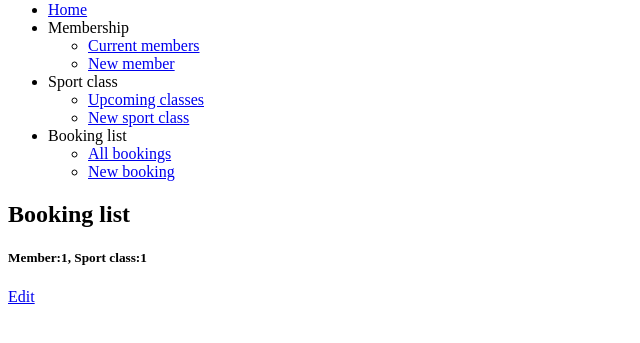
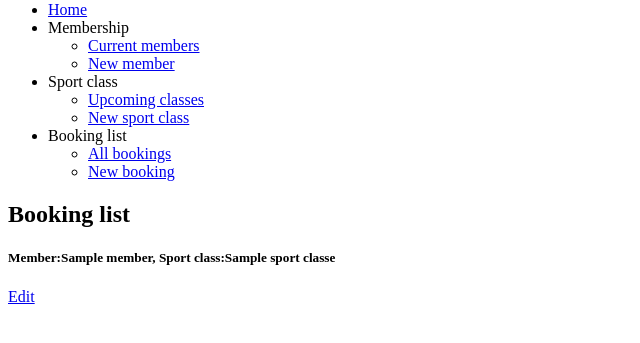
Before and after one commit to aleriig/gym_project, a Flask app: page /booking_lists in a window 1280 px wide. Shown: the part 79-422 px from the top of the page, without its empty margins (0-640 px from the left). Run offline with Flask 2, Linux system fonts and the light colour scheme; a database or web service that is not in the repository returns one stand-in record (values such as "Sample title"); some libraries are stand-ins or nearby versions.

Commit message:
creating new booking list

```diff
--- a/console.py
+++ b/console.py
@@ -50,8 +50,5 @@ booking_list_repository.save(booking_list_1)
 booking_list_2 = Booking_list(member_5, sport_class_5)
 booking_list_repository.save(booking_list_2)
 
-# booking_list_3 = Booking_list(member_4, sport_class_5)
-# booking_list_repository.add_members_to_sport_class(booking_list_3)
-
 booking_list_3 = Booking_list(member_4, sport_class_5)
 booking_list_repository.save(booking_list_3)
--- a/controllers/booking_lists_controller.py
+++ b/controllers/booking_lists_controller.py
@@ -1,3 +1,4 @@
+from crypt import methods
 from flask import Blueprint, Flask, redirect, render_template, request
 
 from models.booking_list import Booking_list
@@ -11,3 +12,19 @@ booking_lists_blueprint = Blueprint("booking_lists", __name__)
 def booking_lists():
     booking_lists = booking_list_repository.select_all()
     return render_template("booking_lists/index.html", booking_lists=booking_lists)
+
+@booking_lists_blueprint.route("/booking_lists/new")
+def new_booking():
+    members = member_repository.select_all()
+    sport_classes = sport_class_repository.select_all()
+    return render_template("/booking_lists/new.html", members=members, sport_classes=sport_classes)
+
+@booking_lists_blueprint.route("/booking_lists", methods= ["POST"])
+def create_booking():
+    member_id = request.form["member_id"]
+    sport_class_id = request.form["sport_class_id"]
+    member = member_repository.select(member_id)
+    sport_class = sport_class_repository.select(sport_class_id)
+    new_booking = Booking_list(member, sport_class)
+    booking_list_repository.save(new_booking)
+    return redirect("/booking_lists")
--- a/repositories/booking_list_repository.py
+++ b/repositories/booking_list_repository.py
@@ -34,5 +34,5 @@ def select(id):
 
 def update(booking_list):
     sql = "UPDATE booking_lists SET (member_id, sport_class_id) = (%s, %s) WHERE id = %s"
-    values = [booking_list.member.id, booking_list.sport_class.id]
+    values = [booking_list.member.id, booking_list.sport_class.id, booking_list.id]
     run_sql(sql, values)
--- a/templates/booking_lists/index.html
+++ b/templates/booking_lists/index.html
@@ -6,7 +6,7 @@
 {% for booking_list in booking_lists %}
 
 <section>
-    <h5>Member:{{ booking_list.member.id }}, Sport class:{{ booking_list.sport_class.id }}</h5>
+    <h5>Member:{{ booking_list.member.name }}, Sport class:{{ booking_list.sport_class.name }}</h5>
     <a href="/booking_lists/{{ booking_list.id }}/edit">Edit</a>
     <form action="/booking_lists/{{ booking_list.id }}"></form>
 </section>
```
Also changed, not shown: templates/booking_lists/new.html (added, +33 -0 lines), templates/booking_lists/edit.html (added).
